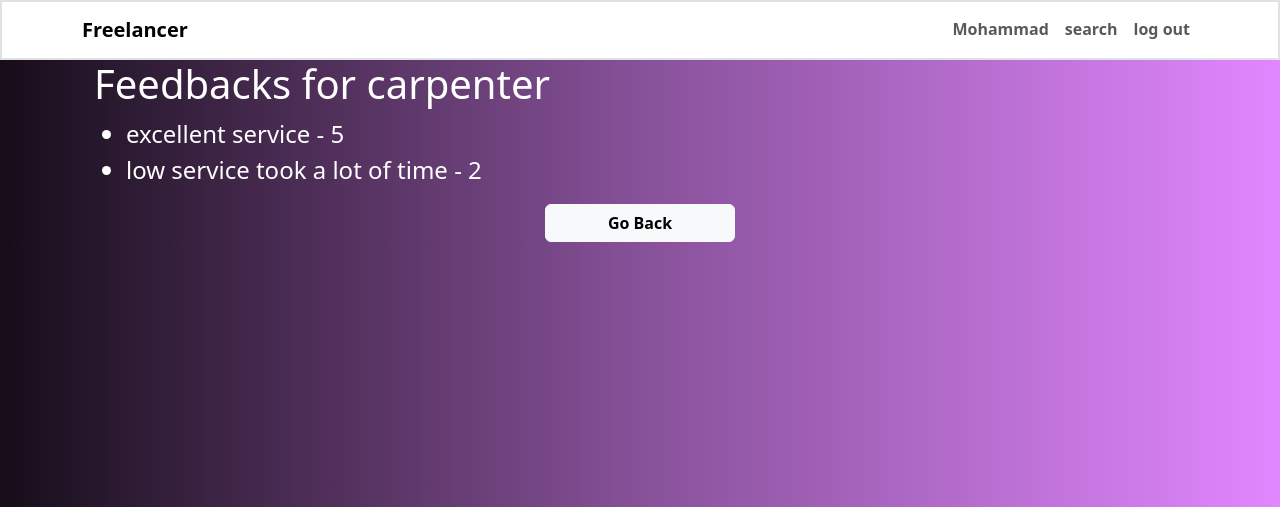
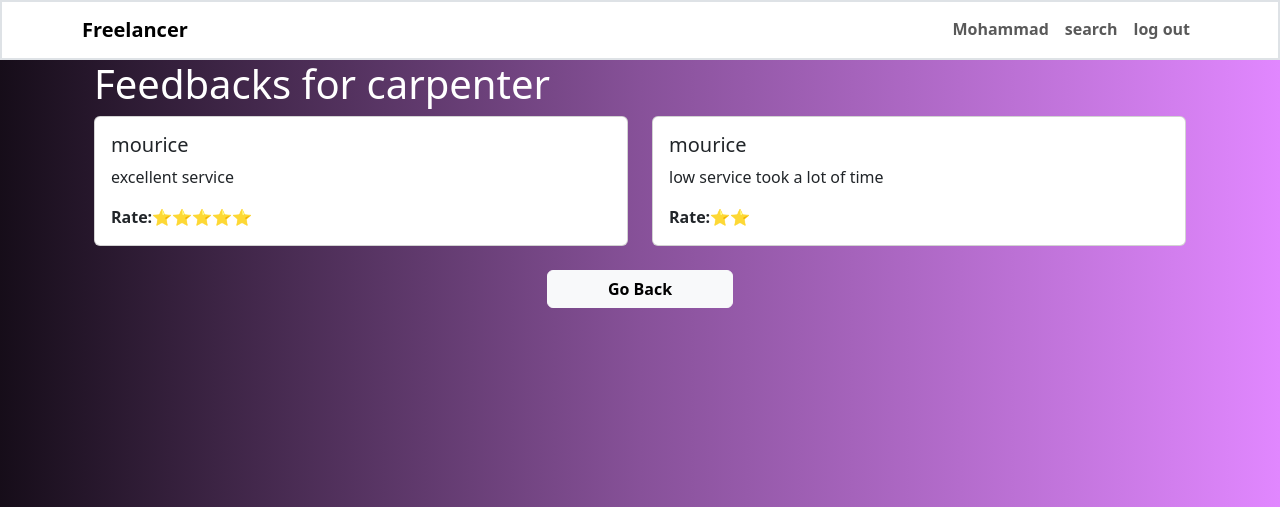
Before and after one commit to Mohammad-Fleity2002/Freelancer, a Django app: page /search/service-feedbacks/108/ in a window 1280 px wide. Shown: the top 507 px of the page. Run offline with Django 5.2, Linux system fonts and the light colour scheme; a user stored in the database is signed in; data comes from the database, SQL or seed files in the repository; both versions use the stored data as it was after the commit.

Commit message:
fixed the rate to show as stars

```diff
--- a/Freelancer/_Services/models.py
+++ b/Freelancer/_Services/models.py
@@ -2,6 +2,13 @@ from django.db import models
 from django.contrib.auth.models import User
 from django.core.validators import MinValueValidator, MaxValueValidator
 
+RATING_CHOICES = [
+    ('1','1 ⭐'),
+    ('2','2 ⭐⭐'),
+    ('3','3 ⭐⭐⭐'),
+    ('4','4 ⭐⭐⭐⭐'),
+    ('5','5 ⭐⭐⭐⭐⭐'),
+]
 
 class service_type(models.Model):
     code_type = models.CharField(primary_key=True, max_length=20)
@@ -36,8 +43,7 @@ class Service(models.Model):
 
 class RateFeedback(models.Model):
     service = models.ForeignKey(Service, on_delete=models.CASCADE)
-    rate = models.IntegerField(
-        validators=[MinValueValidator(0), MaxValueValidator(5)])
+    rate = models.CharField(max_length=2, choices=RATING_CHOICES, default='0')
     feedback_content = models.CharField(max_length=120)
     feedback_date = models.DateField()
     user_id = models.ForeignKey(User, on_delete=models.CASCADE)
--- a/Freelancer/_Services/templates/_Services/feedbacks.html
+++ b/Freelancer/_Services/templates/_Services/feedbacks.html
@@ -1,21 +1,39 @@
-{% extends "base.html" %} {% block title %}<title>Service Feedbacks</title
->{%endblock title %} {% block content %}
+{% extends "base.html" %}
+{% block title %}
+<title>Service Feedbacks</title>
+{% endblock title %}
+{% block content %}
 <body class="bg_radial_2">
   <section class="container">
     <div class="container">
       <h1 class="h1 text-white">Feedbacks for {{ service.service_title }}</h1>
-      <ul class="text-white fs-4">
+      <div class="row row-cols-1 row-cols-md-2 g-4">
         {% for feedback in feedbacks %}
-        <li>{{ feedback.feedback_content }} - {{ feedback.rate }}</li>
+          <div class="col">
+            <div class="card">
+              <div class="card-body">
+                <h5 class="card-title">{{ feedback.user_id }}</h5>
+                <p class="card-text">{{ feedback.feedback_content }}</p>
+                <p class="card-text"><strong>Rate:</strong>{{feedback.get_rate_display|slice:"2:" }} </p>
+              </div>
+            </div>
+          </div>
+          {% comment %} {% for r in feedback.rate %}<i class="bi bi-star-fill"></i>{%endfor%} {% endcomment %}
         {% empty %}
-        <li>No feedbacks available.</li>
+          <div class="col">
+            <div class="card">
+              <div class="card-body">
+                <p class="card-text">No feedbacks available.</p>
+              </div>
+            </div>
+          </div>
         {% endfor %}
-      </ul>
-    </div>
-    <div class="row justify-content-center">
-      <a href="#" onclick="history.back()" class="btn btn-light col-2 fs-6"
-        ><b>Go Back</b></a
-      >
+      </div>
+      <div class="row justify-content-center mt-4"> <!-- Added mt-4 class for top margin -->
+        <a href="#" onclick="history.back()" class="btn btn-light col-2 fs-6">
+          <b>Go Back</b>
+        </a>
+      </div>
     </div>
   </section>
 </body>
```
Also changed, not shown: Freelancer/_Services/migrations/0005_alter_ratefeedback_rate.py (added), Freelancer/db.sqlite3.
